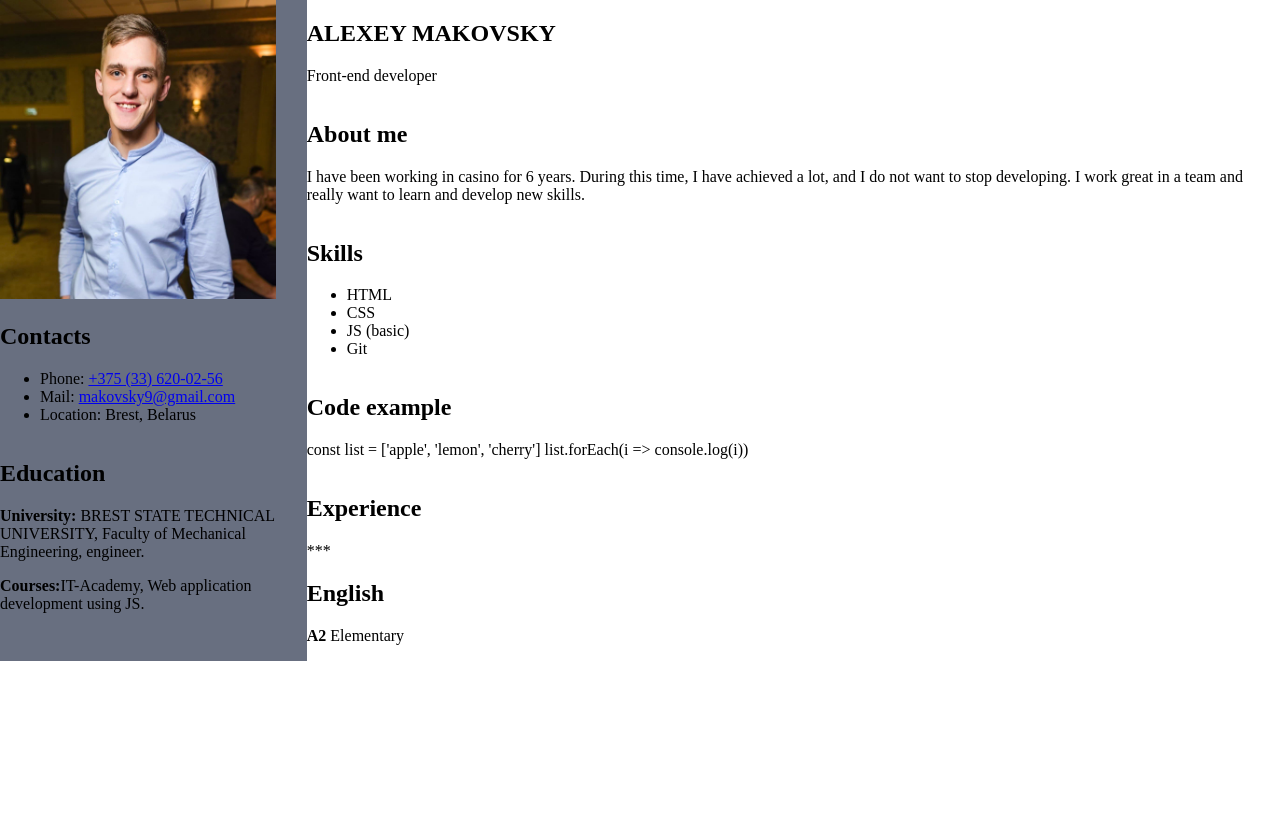
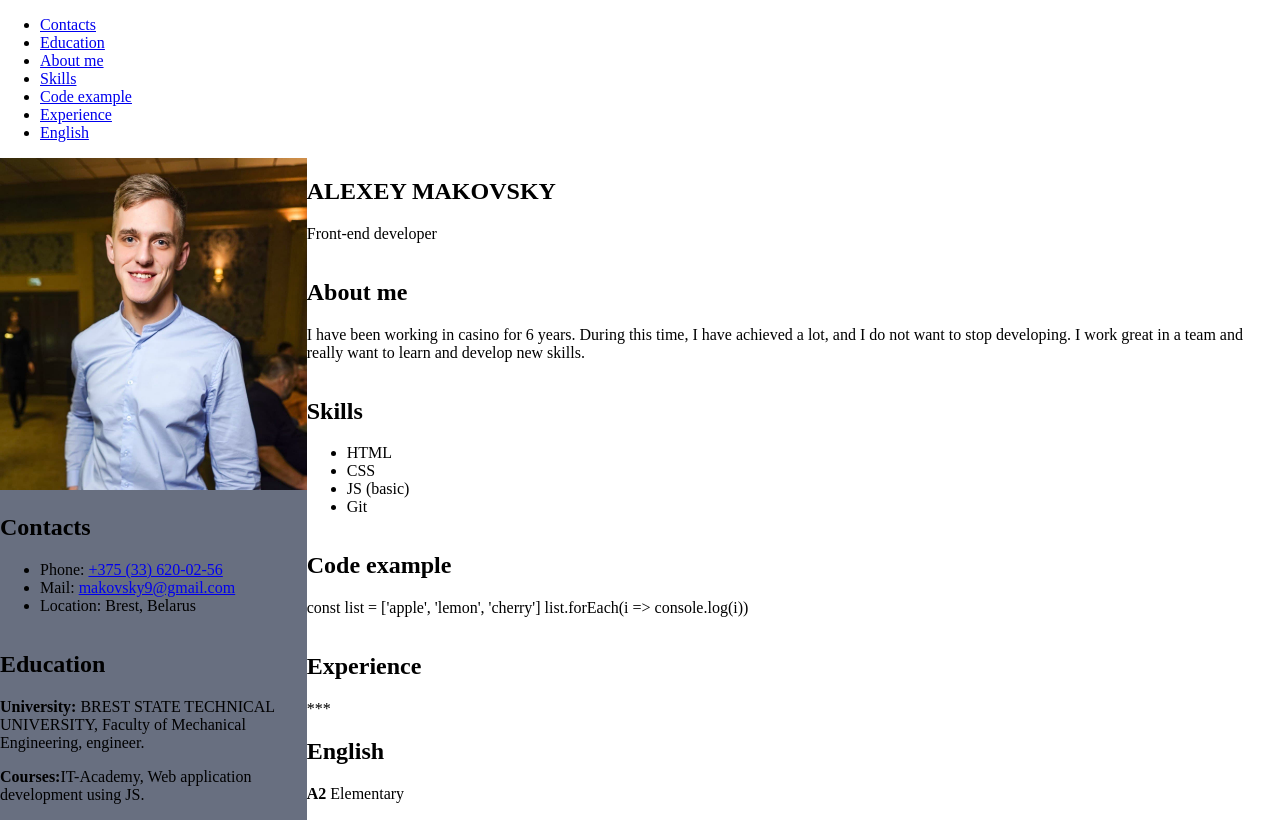
Before and after one commit to alexmakovsky/222rsschool-cv, a plain HTML site: page index.html in a window 1280 px wide. Drawn offline with Linux system fonts and the light colour scheme.

Commit message:
fix: header and add menu

```diff
--- a/index.html
+++ b/index.html
@@ -10,7 +10,15 @@
 <body>
    <header>
       <nav>
-
+         <ul id="menu">
+            <li><a href="#contacts">Contacts</a></li>
+            <li><a href="#education">Education</a></li>
+            <li><a href="#about">About me</a></li>
+            <li><a href="#skills">Skills</a></li>
+            <li><a href="#codeExamle">Code example</a></li>
+            <li><a href="#experience">Experience</a></li>
+            <li><a href="#english">English</a></li>
+         </ul>
       </nav>
    </header>
    <main>
@@ -18,7 +26,7 @@
          <div>
             <img src="img/photo.jpg" alt="my photo">
          </div>
-         <section>
+         <section id="contacts">
             <h2>Contacts</h2>
             <ul>
                <li>
@@ -32,22 +40,22 @@
                <li>Location: Brest, Belarus</li>
             </ul>
          </section>
-         <section>
+         <section id="education">
             <h2>Education</h2>
             <p><b>University:</b> BREST STATE TECHNICAL UNIVERSITY, Faculty of Mechanical Engineering, engineer.</p>
             <p><b>Courses:</b>IT-Academy, Web application development using JS.</p>
          </section>
       </div>
       <div class="right-side">
-         <section>
+         <section id="me">
             <h1>ALEXEY MAKOVSKY</h1>
             <p>Front-end developer</p>
          </section>
-         <section>
+         <section id="about">
             <h2>About me</h2>
             <p>I have been working in casino for 6 years. During this time, I have achieved a lot, and I do not want to stop developing. I work great in a team and really want to learn and develop new skills.</p>
          </section>
-         <section>
+         <section id="skills">
             <h2>Skills</h2>
             <ul>
                <li>HTML</li>
@@ -56,18 +64,18 @@
                <li>Git</li>
             </ul>
          </section>
-         <section>
+         <section id="codeExamle">
             <h2>Code example</h2>
             <p>
                const list  = ['apple', 'lemon', 'cherry']
                list.forEach(i => console.log(i))
             </p>
          </section>
-         <section>
+         <section id="experience">
             <h2>Experience</h2>
             ***
          </section>
-         <section>
+         <section id="english">
             <h2>English</h2>
             <p><b>A2</b> Elementary</p>
          </section>
--- a/style.css
+++ b/style.css
@@ -11,8 +11,7 @@ main > *{
    flex-flow: column nowrap;
 }
 img{
-   width: 90%;
-   margin: 0 auto;
+   width: 100%;
 }
 .left-side{
    width: 30%;
```
